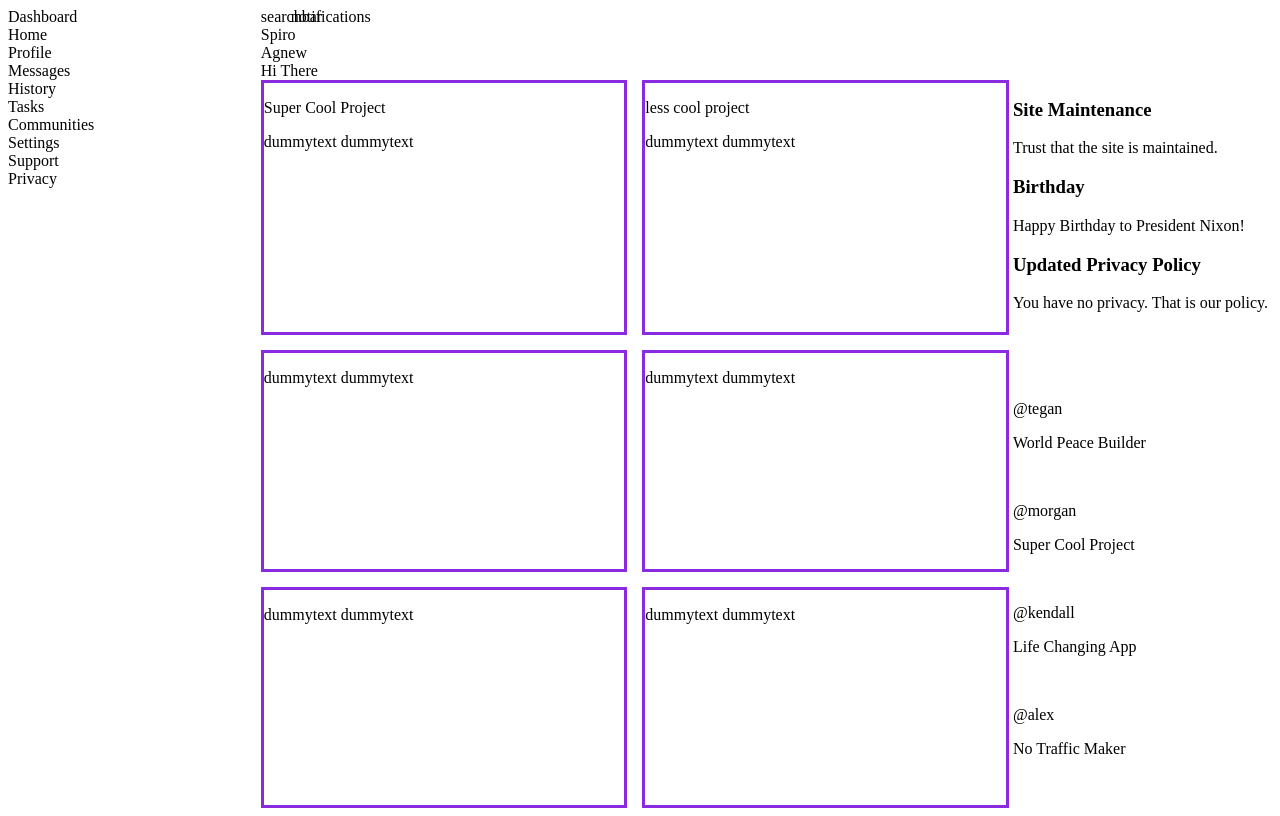
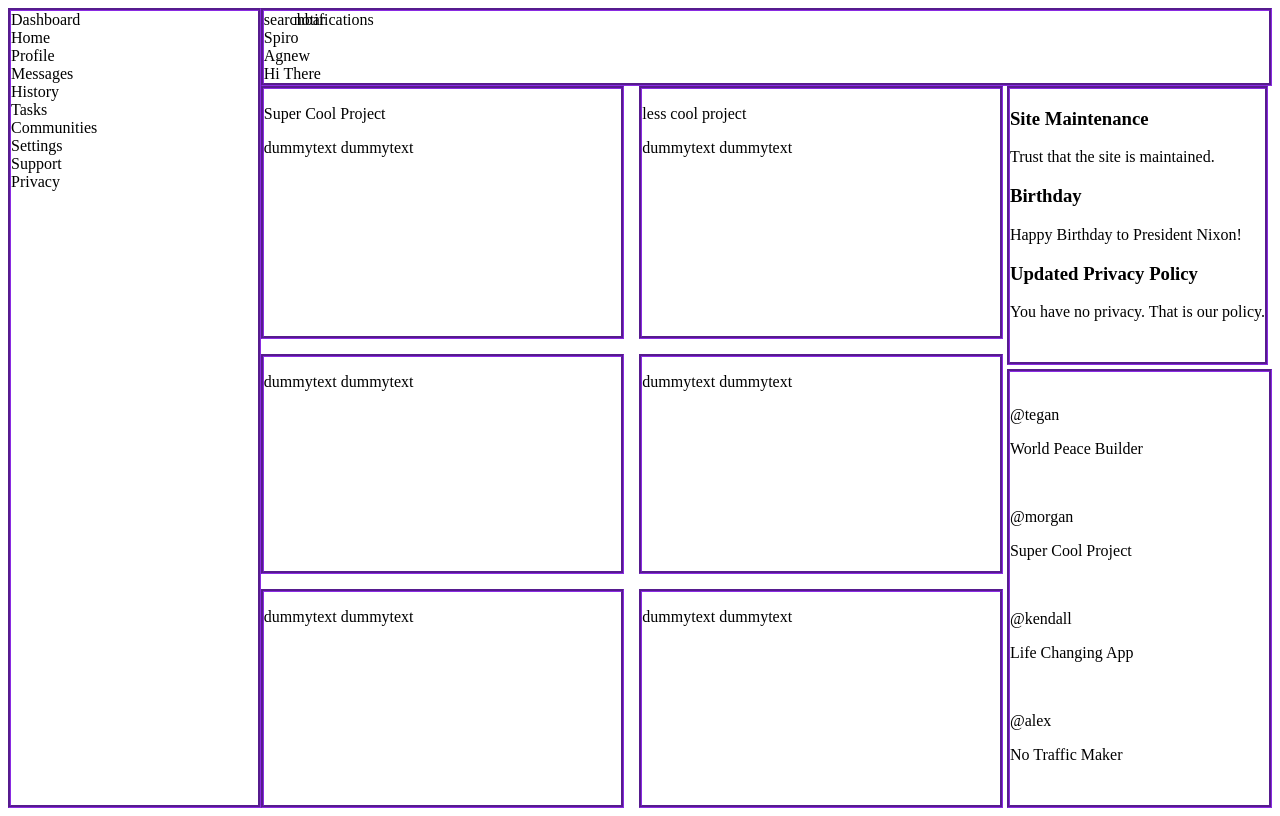
Before and after one commit to riftfern/Admin-Dashboard, a plain HTML site: page index.html in a window 1280 px wide. Drawn offline with Linux system fonts and the light colour scheme.

Commit message:
added borders

```diff
--- a/styles.css
+++ b/styles.css
@@ -11,6 +11,8 @@
     display:grid;
     grid-template-rows: auto auto;
     grid-column:2/4;
+    border-style: groove;
+    border-color: blueviolet;
 }
 .topRow{
     display: grid;
@@ -21,6 +23,8 @@
 }
 .sidebar{
     grid-row:1/3;
+    border-style: groove;
+    border-color: blueviolet;
 }
 .article{
     display:grid;
@@ -38,8 +42,14 @@
 }
 .trending{
     grid-column: 2/4;
+    border-style: groove;
+    border-color: blueviolet;
 }
 .card{
-    border-style: solid;
+    border-style: groove;
     border-color: blueviolet;
 }
+.announcements{
+    border-style:groove;
+    border-color: blueviolet;
+}
```
